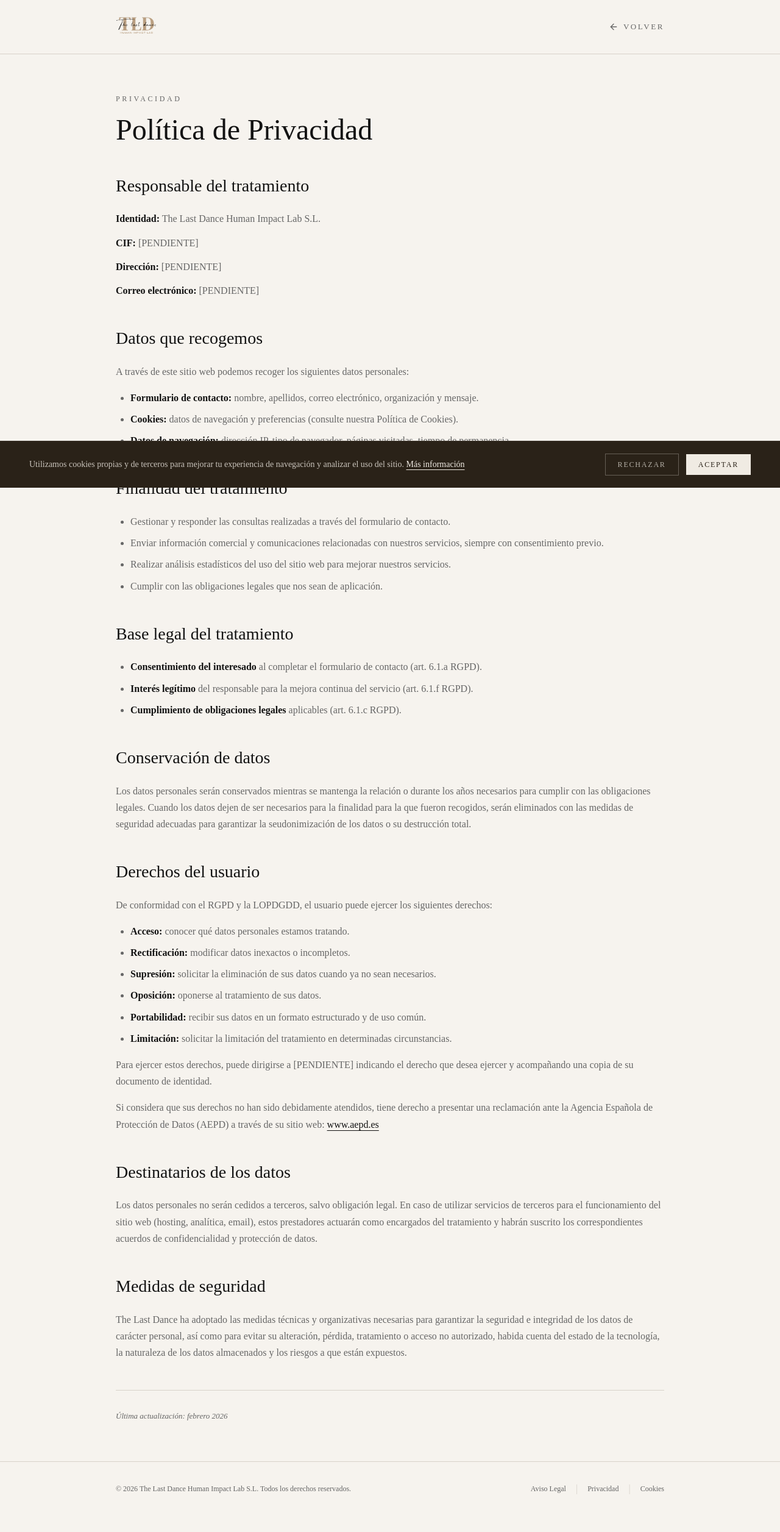
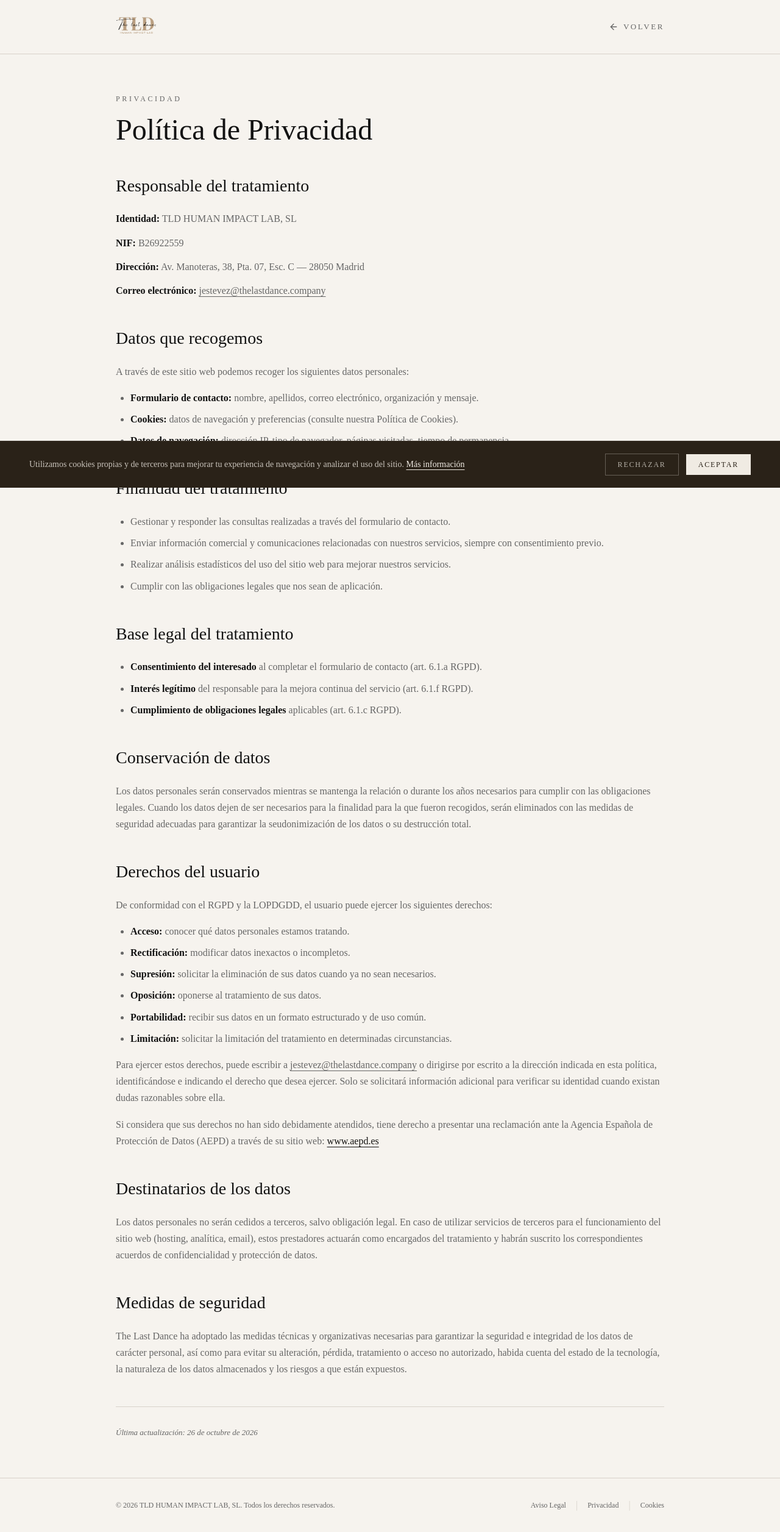
Before and after one commit to JotaEstevez/v0-web-the-last-dance, a Next.js app: page /privacidad in a window 1280 px wide. Shown: the whole page at 61% size. Before the commit the page ends 2486 px from the top, so only its background shows below. Built offline with nearby package versions, Linux system fonts and the light colour scheme; a web font is replaced by a local one.

Commit message:
Actualiza los datos legales de TLD Human Impact Lab

```diff
--- a/app/aviso-legal/page.tsx
+++ b/app/aviso-legal/page.tsx
@@ -4,7 +4,7 @@ import { LegalFooter } from "@/components/legal-footer"
 
 export const metadata: Metadata = {
   title: "Aviso Legal | The Last Dance",
-  description: "Aviso legal de The Last Dance Human Impact Lab S.L.",
+  description: "Aviso legal de TLD HUMAN IMPACT LAB, SL",
 }
 
 export default function AvisoLegalPage() {
@@ -27,11 +27,11 @@ export default function AvisoLegalPage() {
                 Datos identificativos
               </h2>
               <div className="flex flex-col gap-3 text-[16px] leading-[1.7] text-muted-foreground">
-                <p><strong className="text-foreground">Titular:</strong> The Last Dance Human Impact Lab S.L.</p>
-                <p><strong className="text-foreground">CIF:</strong> [PENDIENTE]</p>
-                <p><strong className="text-foreground">Domicilio Social:</strong> [PENDIENTE]</p>
-                <p><strong className="text-foreground">Email:</strong> [PENDIENTE]</p>
-                <p><strong className="text-foreground">Registro Mercantil:</strong> [PENDIENTE]</p>
+                <p><strong className="text-foreground">Titular:</strong> TLD HUMAN IMPACT LAB, SL</p>
+                <p><strong className="text-foreground">NIF:</strong> B26922559</p>
+                <p><strong className="text-foreground">Domicilio social:</strong> Av. Manoteras, 38, Pta. 07, Esc. C — 28050 Madrid</p>
+                <p><strong className="text-foreground">Email:</strong> <a href="mailto:jestevez@thelastdance.company" className="break-words underline underline-offset-4">jestevez@thelastdance.company</a></p>
+                <p><strong className="text-foreground">Registro Mercantil:</strong> Madrid, sección 8, hoja M-883477, inscripción 1.ª, de 6 de abril de 2026</p>
               </div>
             </section>
 
@@ -41,7 +41,7 @@ export default function AvisoLegalPage() {
                 Objeto social
               </h2>
               <p className="text-[16px] leading-[1.7] text-muted-foreground">
-                The Last Dance Human Impact Lab S.L. (en adelante, "The Last Dance") es una empresa
+                TLD HUMAN IMPACT LAB, SL (en adelante, "The Last Dance") es una empresa
                 dedicada al acompañamiento estratégico, consultoría relacional e impulso de conexiones
                 de valor para empresas, instituciones y líderes. A través de este sitio web, The Last Dance
                 ofrece información sobre sus servicios profesionales y facilita el contacto con potenciales
@@ -129,7 +129,7 @@ export default function AvisoLegalPage() {
             {/* Última actualización */}
             <div className="border-t border-border pt-8">
               <p className="text-[13px] italic text-muted-foreground">
-                Última actualización: febrero 2026
+                Última actualización: 26 de octubre de 2026
               </p>
             </div>
           </div>
--- a/app/cookies/page.tsx
+++ b/app/cookies/page.tsx
@@ -4,7 +4,7 @@ import { LegalFooter } from "@/components/legal-footer"
 
 export const metadata: Metadata = {
   title: "Política de Cookies | The Last Dance",
-  description: "Política de cookies de The Last Dance Human Impact Lab S.L.",
+  description: "Política de cookies de TLD HUMAN IMPACT LAB, SL",
 }
 
 export default function CookiesPage() {
@@ -175,7 +175,7 @@ export default function CookiesPage() {
             {/* Última actualización */}
             <div className="border-t border-border pt-8">
               <p className="text-[13px] italic text-muted-foreground">
-                Última actualización: febrero 2026
+                Última actualización: 26 de octubre de 2026
               </p>
             </div>
           </div>
--- a/app/privacidad/page.tsx
+++ b/app/privacidad/page.tsx
@@ -4,7 +4,7 @@ import { LegalFooter } from "@/components/legal-footer"
 
 export const metadata: Metadata = {
   title: "Política de Privacidad | The Last Dance",
-  description: "Política de privacidad y protección de datos de The Last Dance Human Impact Lab S.L.",
+  description: "Política de privacidad y protección de datos de TLD HUMAN IMPACT LAB, SL",
 }
 
 export default function PrivacidadPage() {
@@ -27,10 +27,10 @@ export default function PrivacidadPage() {
                 Responsable del tratamiento
               </h2>
               <div className="flex flex-col gap-3 text-[16px] leading-[1.7] text-muted-foreground">
-                <p><strong className="text-foreground">Identidad:</strong> The Last Dance Human Impact Lab S.L.</p>
-                <p><strong className="text-foreground">CIF:</strong> [PENDIENTE]</p>
-                <p><strong className="text-foreground">Dirección:</strong> [PENDIENTE]</p>
-                <p><strong className="text-foreground">Correo electrónico:</strong> [PENDIENTE]</p>
+                <p><strong className="text-foreground">Identidad:</strong> TLD HUMAN IMPACT LAB, SL</p>
+                <p><strong className="text-foreground">NIF:</strong> B26922559</p>
+                <p><strong className="text-foreground">Dirección:</strong> Av. Manoteras, 38, Pta. 07, Esc. C — 28050 Madrid</p>
+                <p><strong className="text-foreground">Correo electrónico:</strong> <a href="mailto:jestevez@thelastdance.company" className="break-words underline underline-offset-4">jestevez@thelastdance.company</a></p>
               </div>
             </section>
 
@@ -105,8 +105,11 @@ export default function PrivacidadPage() {
                   <li><strong className="text-foreground">Limitación:</strong> solicitar la limitación del tratamiento en determinadas circunstancias.</li>
                 </ul>
                 <p>
-                  Para ejercer estos derechos, puede dirigirse a [PENDIENTE] indicando el derecho que desea
-                  ejercer y acompañando una copia de su documento de identidad.
+                  Para ejercer estos derechos, puede escribir a{" "}
+                  <a href="mailto:jestevez@thelastdance.company" className="break-words underline underline-offset-4">jestevez@thelastdance.company</a>
+                  {" "}o dirigirse por escrito a la dirección indicada en esta política, identificándose e indicando
+                  el derecho que desea ejercer. Solo se solicitará información adicional para verificar su
+                  identidad cuando existan dudas razonables sobre ella.
                 </p>
                 <p>
                   Si considera que sus derechos no han sido debidamente atendidos, tiene derecho a presentar
@@ -153,7 +156,7 @@ export default function PrivacidadPage() {
             {/* Última actualización */}
             <div className="border-t border-border pt-8">
               <p className="text-[13px] italic text-muted-foreground">
-                Última actualización: febrero 2026
+                Última actualización: 26 de octubre de 2026
               </p>
             </div>
           </div>
--- a/components/legal-footer.tsx
+++ b/components/legal-footer.tsx
@@ -5,7 +5,7 @@ export function LegalFooter() {
     <footer className="border-t border-border px-6 py-8 md:px-12 lg:px-20">
       <div className="mx-auto flex max-w-[900px] flex-col items-center justify-between gap-4 md:flex-row">
         <p className="text-[12px] text-muted-foreground">
-          {"© 2026 The Last Dance Human Impact Lab S.L. Todos los derechos reservados."}
+          {"© 2026 TLD HUMAN IMPACT LAB, SL. Todos los derechos reservados."}
         </p>
         <div className="flex items-center gap-4">
           <Link
```
